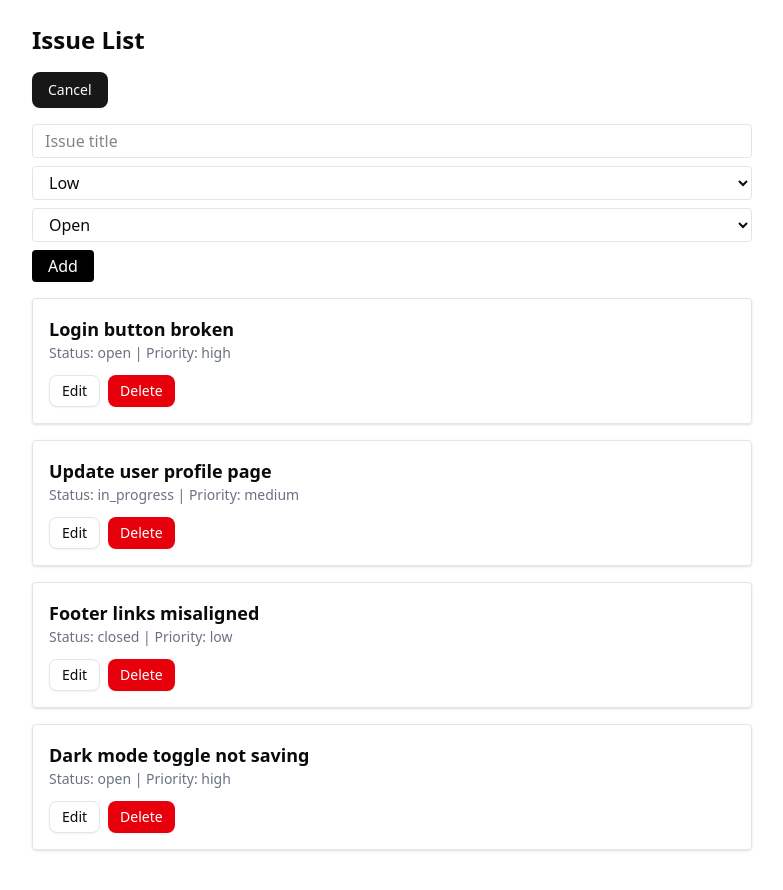
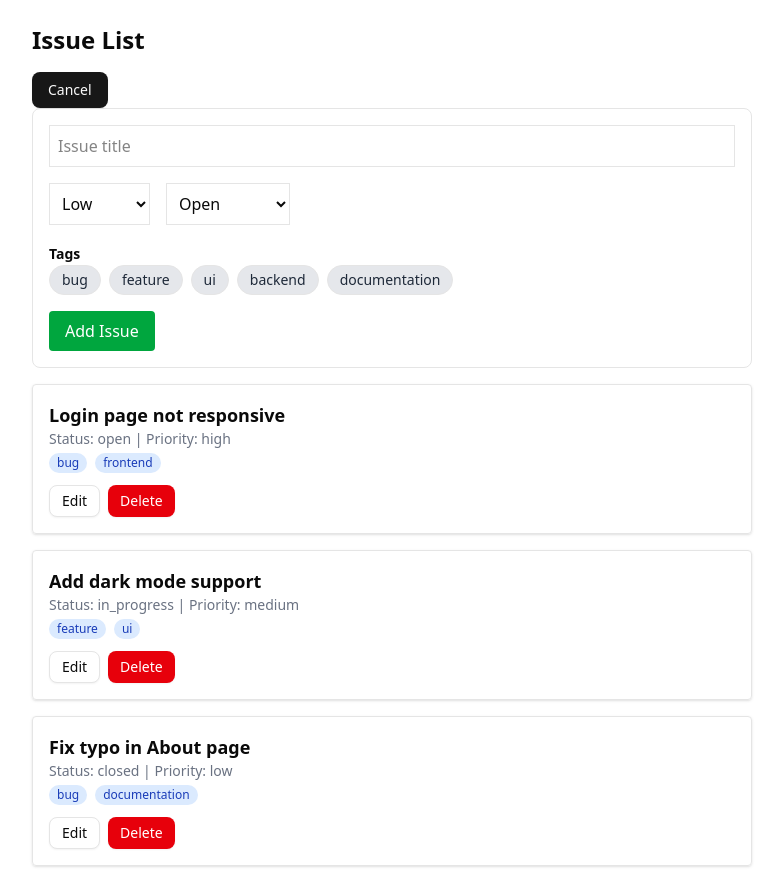
Before and after one commit to mini-issue-tracker-project/issue-tracker-frontend, a Next.js app: page / in a window 1280 px wide. Both pictures are taken after a click on the button "Add New Issue". Shown: the whole page, without its empty margins (248-1031 px from the left). Built offline with nearby package versions, Linux system fonts and the light colour scheme.

Commit message:
Issues now have tags

```diff
--- a/components/ui/AddIssueForm.tsx
+++ b/components/ui/AddIssueForm.tsx
@@ -1,57 +1,99 @@
-"use client"
+"use client";
 
-import { useState } from "react"
-import { Issue } from "@/lib/types"
+import { useState } from "react";
 
-export function AddIssueForm({ onAdd }: { onAdd: (newIssue: Issue) => void }) {
-  const [form, setForm] = useState({
-    title: "",
-    priority: "low",
-    status: "open",
-  })
+const availableTags = ["bug", "feature", "ui", "backend", "documentation"];
+
+export default function AddIssueForm({ onAdd }: { onAdd: Function }) {
+  const [title, setTitle] = useState("");
+  const [priority, setPriority] = useState("low");
+  const [status, setStatus] = useState("open");
+  const [selectedTags, setSelectedTags] = useState<string[]>([]);
+
+  const toggleTag = (tag: string) => {
+    setSelectedTags((prev) =>
+      prev.includes(tag)
+        ? prev.filter((t) => t !== tag)
+        : [...prev, tag]
+    );
+  };
 
   const handleSubmit = (e: React.FormEvent) => {
-    e.preventDefault()
-    if (!form.title.trim()) return
-    const newIssue = {
-      ...form,
+    e.preventDefault();
+    if (!title.trim()) return;
+
+    onAdd({
       id: Date.now(),
-      status: form.status as "open" | "in_progress" | "closed",
-      priority: form.priority as "low" | "medium" | "high"
+      title,
+      priority,
+      status,
+      tags: selectedTags
+    });
+
+    setTitle("");
+    setPriority("medium");
+    setStatus("open");
+    setSelectedTags([]);
   };
-    onAdd(newIssue)
-    setForm({ title: "", priority: "low", status: "open" })
-  }
 
   return (
-    <form onSubmit={handleSubmit} className="space-y-2 mt-4">
+    <form onSubmit={handleSubmit} className="space-y-4 p-4 border rounded-md">
       <input
-        value={form.title}
-        onChange={(e) => setForm({ ...form, title: e.target.value })}
+        type="text"
         placeholder="Issue title"
-        className="w-full border px-3 py-1 rounded"
+        className="border p-2 w-full"
+        value={title}
+        onChange={(e) => setTitle(e.target.value)}
       />
+
+      <div className="flex gap-4">
         <select
-        value={form.priority}
-        onChange={(e) => setForm({ ...form, priority: e.target.value })}
-        className="w-full border px-3 py-1 rounded"
+          value={priority}
+          onChange={(e) => setPriority(e.target.value)}
+          className="border p-2"
         >
           <option value="low">Low</option>
           <option value="medium">Medium</option>
           <option value="high">High</option>
         </select>
+
         <select
-        value={form.status}
-        onChange={(e) => setForm({ ...form, status: e.target.value })}
-        className="w-full border px-3 py-1 rounded"
+          value={status}
+          onChange={(e) => setStatus(e.target.value)}
+          className="border p-2"
         >
           <option value="open">Open</option>
           <option value="in_progress">In Progress</option>
           <option value="closed">Closed</option>
         </select>
-      <button type="submit" className="bg-black text-white px-4 py-1 rounded">
-        Add
+      </div>
+
+      <div className="space-y-1">
+        <label className="text-sm font-semibold">Tags</label>
+        <div className="flex flex-wrap gap-2">
+          {availableTags.map((tag) => (
+            <button
+              key={tag}
+              type="button"
+              className={`px-3 py-1 border rounded-full text-sm ${
+                selectedTags.includes(tag)
+                  ? "bg-blue-500 text-white"
+                  : "bg-gray-200 text-gray-800"
+              }`}
+              onClick={() => toggleTag(tag)}
+            >
+              {tag}
+            </button>
+          ))}
+        </div>
+      </div>
+
+      <button
+        type="submit"
+        className="bg-green-600 text-white px-4 py-2 rounded"
+      >
+        Add Issue
       </button>
     </form>
-  )
+  );
 }
--- a/components/ui/IssueList.tsx
+++ b/components/ui/IssueList.tsx
@@ -4,7 +4,7 @@ import { useState } from "react"
 import { Button } from "@/components/ui/button"
 import { Issue } from "@/lib/types"
 import { dummyIssues as initialIssues } from "@/lib/data"
-import { AddIssueForm } from "./AddIssueForm"
+import AddIssueForm from './AddIssueForm';
 
 export function IssueList() {
   const [issues, setIssues] = useState<Issue[]>(initialIssues)
@@ -100,6 +100,18 @@ export function IssueList() {
               <p className="text-sm text-gray-500">
                 Status: {issue.status} | Priority: {issue.priority}
               </p>
+              {issue.tags && issue.tags.length > 0 && (
+                <div className="mt-1 flex flex-wrap gap-2 text-sm">
+                  {issue.tags.map((tag, index) => (
+                    <span
+                      key={index}
+                      className="bg-blue-100 text-blue-800 px-2 py-0.5 rounded-full text-xs"
+                    >
+                      {tag}
+                    </span>
+                  ))}
+                </div>
+              )}
               <div className="mt-3 flex gap-2">
                 <Button size="sm" variant="outline" onClick={() => handleEdit(issue)}>Edit</Button>
                 <Button size="sm" variant="destructive" onClick={() => handleDelete(issue.id)}>Delete</Button>
--- a/lib/data.ts
+++ b/lib/data.ts
@@ -1,8 +1,31 @@
-import { Issue } from "./types"
+export type Issue = {
+  id: number;
+  title: string;
+  status: "open" | "in_progress" | "closed";
+  priority: "low" | "medium" | "high";
+  tags: string[]; // 🆕 eklendi
+};
 
 export const dummyIssues: Issue[] = [
-  { id: 1, title: "Login button broken", status: "open", priority: "high" },
-  { id: 2, title: "Update user profile page", status: "in_progress", priority: "medium" },
-  { id: 3, title: "Footer links misaligned", status: "closed", priority: "low" },
-  { id: 4, title: "Dark mode toggle not saving", status: "open", priority: "high" },
-]
+  {
+    id: 1,
+    title: "Login page not responsive",
+    status: "open",
+    priority: "high",
+    tags: ["bug", "frontend"]
+  },
+  {
+    id: 2,
+    title: "Add dark mode support",
+    status: "in_progress",
+    priority: "medium",
+    tags: ["feature", "ui"]
+  },
+  {
+    id: 3,
+    title: "Fix typo in About page",
+    status: "closed",
+    priority: "low",
+    tags: ["bug", "documentation"]
+  }
+];
--- a/lib/types.ts
+++ b/lib/types.ts
@@ -3,4 +3,5 @@ export type Issue = {
     title: string
     status: "open" | "in_progress" | "closed"
     priority: "low" | "medium" | "high"
+    tags?: string[]
   }
```
Lines whose indentation alone changed are shown as unchanged.
